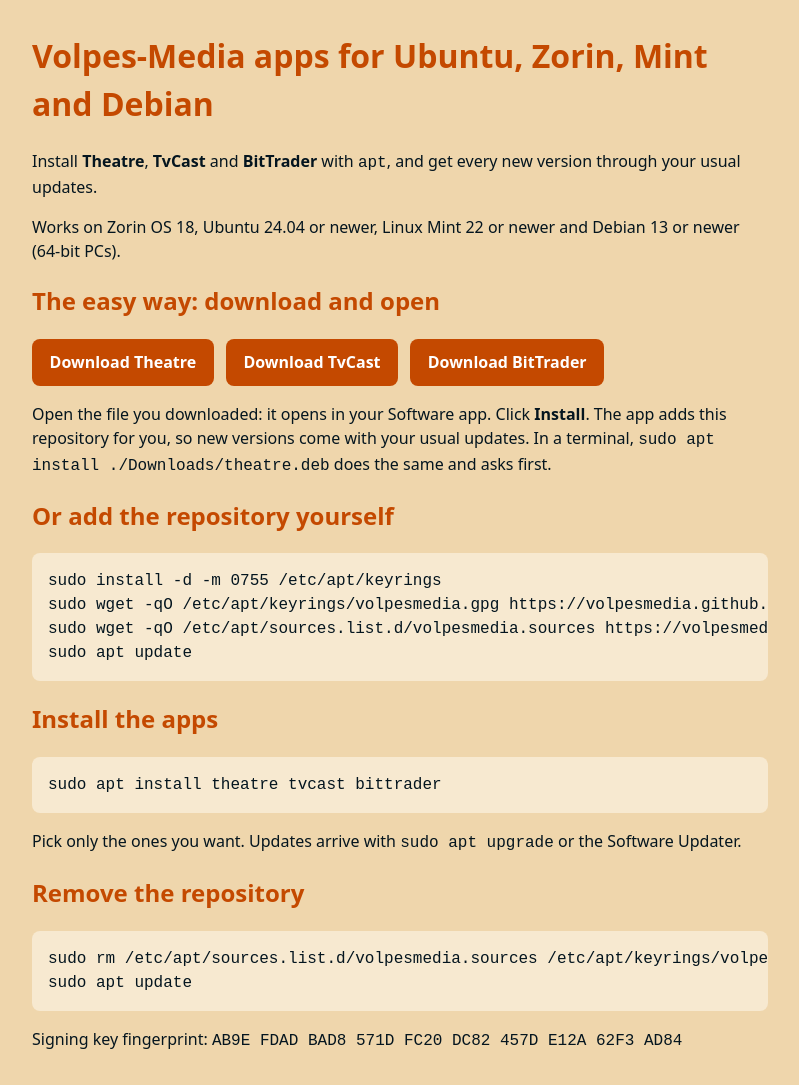
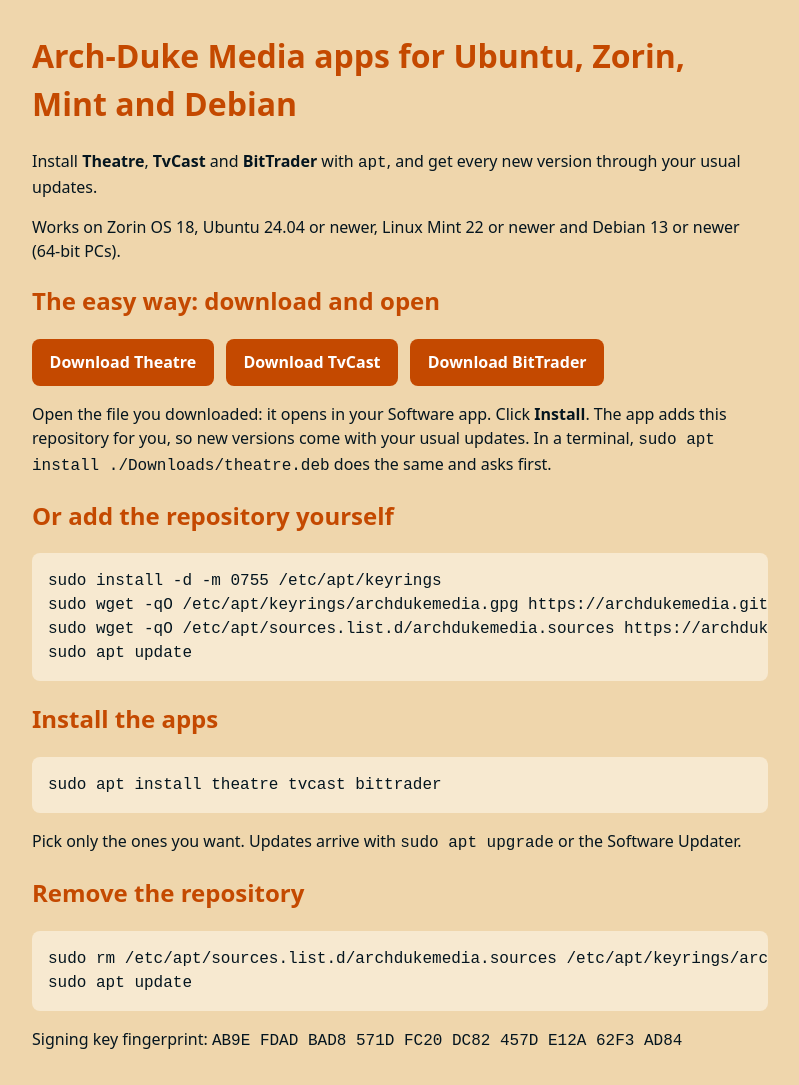
Before and after one commit to archdukemedia/apt, a plain HTML site: page site/index.html in a window 1280 px wide. Shown: the whole page, without its empty margins (240-1039 px from the left). Drawn offline with Linux system fonts and the light colour scheme.

Commit message:
feat: serve the repository as arch-duke media, keeping the old file names
The organisation is now Arch-Duke Media, and GitHub Pages moved the site
to https://archdukemedia.github.io/apt with no redirect from the old
address.

- Install steps, site, README and check script use the new address and
  the new file names: archdukemedia.gpg, archdukemedia.asc and
  archdukemedia.sources (Signed-By /etc/apt/keyrings/archdukemedia.gpg).
- volpesmedia.gpg and volpesmedia.asc stay, byte for byte the same key,
  so the files people already downloaded keep matching (AGENTS.md now
  says both pairs must stay identical).
- volpesmedia.sources stays too but now points at the new address; it
  pointed at the old one, which answers 404.
- Release Origin and Label become "Arch-Duke Media". apt asks once to
  accept the changed values on the next update.
- fetch-debs.sh and the publish workflow use the archdukemedia owner.

Checked with UNSIGNED=1 scripts/build-repo.sh: both name sets are
published and the Release file carries the new Origin and Label.

Co-Authored-By: Claude Opus 5.5 <noreply@anthropic.com>

```diff
--- a/site/index.html
+++ b/site/index.html
@@ -3,7 +3,7 @@
 <head>
 <meta charset="utf-8">
 <meta name="viewport" content="width=device-width, initial-scale=1">
-<title>Volpes-Media apt repository</title>
+<title>Arch-Duke Media apt repository</title>
 <style>
   :root { color-scheme: light dark; --bg: #EFD6AC; --fg: #04151F; --accent: #C44900; --code: #f7e9d0; }
   @media (prefers-color-scheme: dark) { :root { --bg: #04151F; --fg: #EFD6AC; --code: #0b2230; } }
@@ -16,7 +16,7 @@
 </style>
 </head>
 <body>
-<h1>Volpes-Media apps for Ubuntu, Zorin, Mint and Debian</h1>
+<h1>Arch-Duke Media apps for Ubuntu, Zorin, Mint and Debian</h1>
 <p>Install <strong>Theatre</strong>, <strong>TvCast</strong> and <strong>BitTrader</strong> with <code>apt</code>, and get every new version through your usual updates.</p>
 <p>Works on Zorin OS 18, Ubuntu 24.04 or newer, Linux Mint 22 or newer and Debian 13 or newer (64-bit PCs).</p>
 <h2>The easy way: download and open</h2>
@@ -28,14 +28,14 @@
 <p>Open the file you downloaded: it opens in your Software app. Click <strong>Install</strong>. The app adds this repository for you, so new versions come with your usual updates. In a terminal, <code>sudo apt install ./Downloads/theatre.deb</code> does the same and asks first.</p>
 <h2>Or add the repository yourself</h2>
 <pre>sudo install -d -m 0755 /etc/apt/keyrings
-sudo wget -qO /etc/apt/keyrings/volpesmedia.gpg https://volpesmedia.github.io/apt/volpesmedia.gpg
-sudo wget -qO /etc/apt/sources.list.d/volpesmedia.sources https://volpesmedia.github.io/apt/volpesmedia.sources
+sudo wget -qO /etc/apt/keyrings/archdukemedia.gpg https://archdukemedia.github.io/apt/archdukemedia.gpg
+sudo wget -qO /etc/apt/sources.list.d/archdukemedia.sources https://archdukemedia.github.io/apt/archdukemedia.sources
 sudo apt update</pre>
 <h2>Install the apps</h2>
 <pre>sudo apt install theatre tvcast bittrader</pre>
 <p>Pick only the ones you want. Updates arrive with <code>sudo apt upgrade</code> or the Software Updater.</p>
 <h2>Remove the repository</h2>
-<pre>sudo rm /etc/apt/sources.list.d/volpesmedia.sources /etc/apt/keyrings/volpesmedia.gpg
+<pre>sudo rm /etc/apt/sources.list.d/archdukemedia.sources /etc/apt/keyrings/archdukemedia.gpg
 sudo apt update</pre>
 <p>Signing key fingerprint: <code>AB9E FDAD BAD8 571D FC20  DC82 457D E12A 62F3 AD84</code></p>
 </body>
```
Also changed, not shown: 10 other files.
